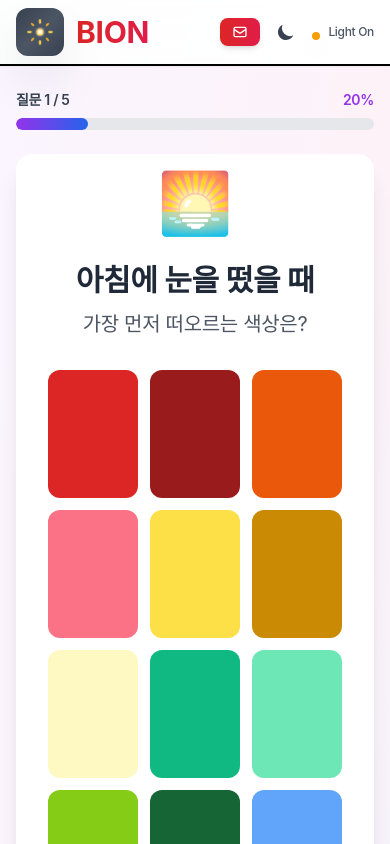
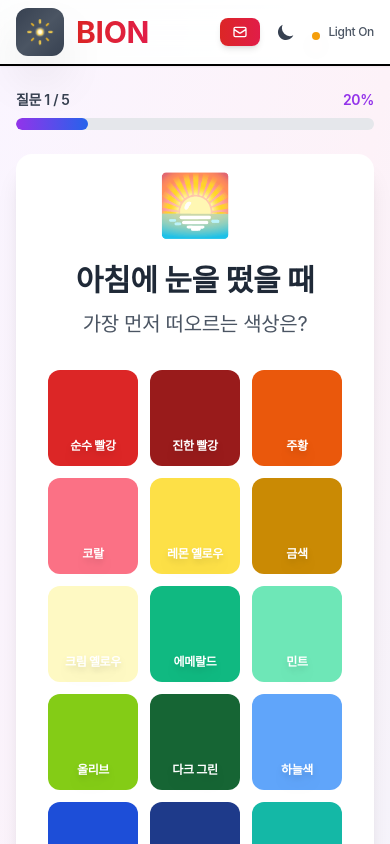
Before and after one commit to sjzzang93/bionvibe, a Next.js app: page /apps/color-psychology in a window 390 px wide. Shown: the top 844 px of the page. Built offline with nearby package versions, Linux system fonts and the light colour scheme.

Commit message:
fix: 색상심리 테스트 색상 이름 항상 표시, 박스 높이 조정
- 색상 선택 버튼에 이름 항상 표시 (호버 없이도 보임)
- 색상 박스 높이 h-16 -> h-12로 조정
- 모바일 사용성 개선

```diff
--- a/app/apps/color-psychology/page.tsx
+++ b/app/apps/color-psychology/page.tsx
@@ -718,9 +718,9 @@ export default function ColorPsychology() {
                     border: color.hex === '#FFFFFF' ? '2px solid #E5E7EB' : 'none'
                   }}
                 >
-                  <div className="h-20"></div>
+                  <div className="h-12"></div>
                   <div
-                    className="text-xs font-bold text-center mt-2 drop-shadow-lg opacity-0 group-hover:opacity-100 transition-opacity"
+                    className="text-xs font-bold text-center mt-2 drop-shadow-lg"
                     style={{
                       color: ['#FFFFFF', '#FFFBEB', '#FBCFE8', '#FEF3C7', '#FED7AA'].includes(color.hex)
                         ? '#374151'
```
